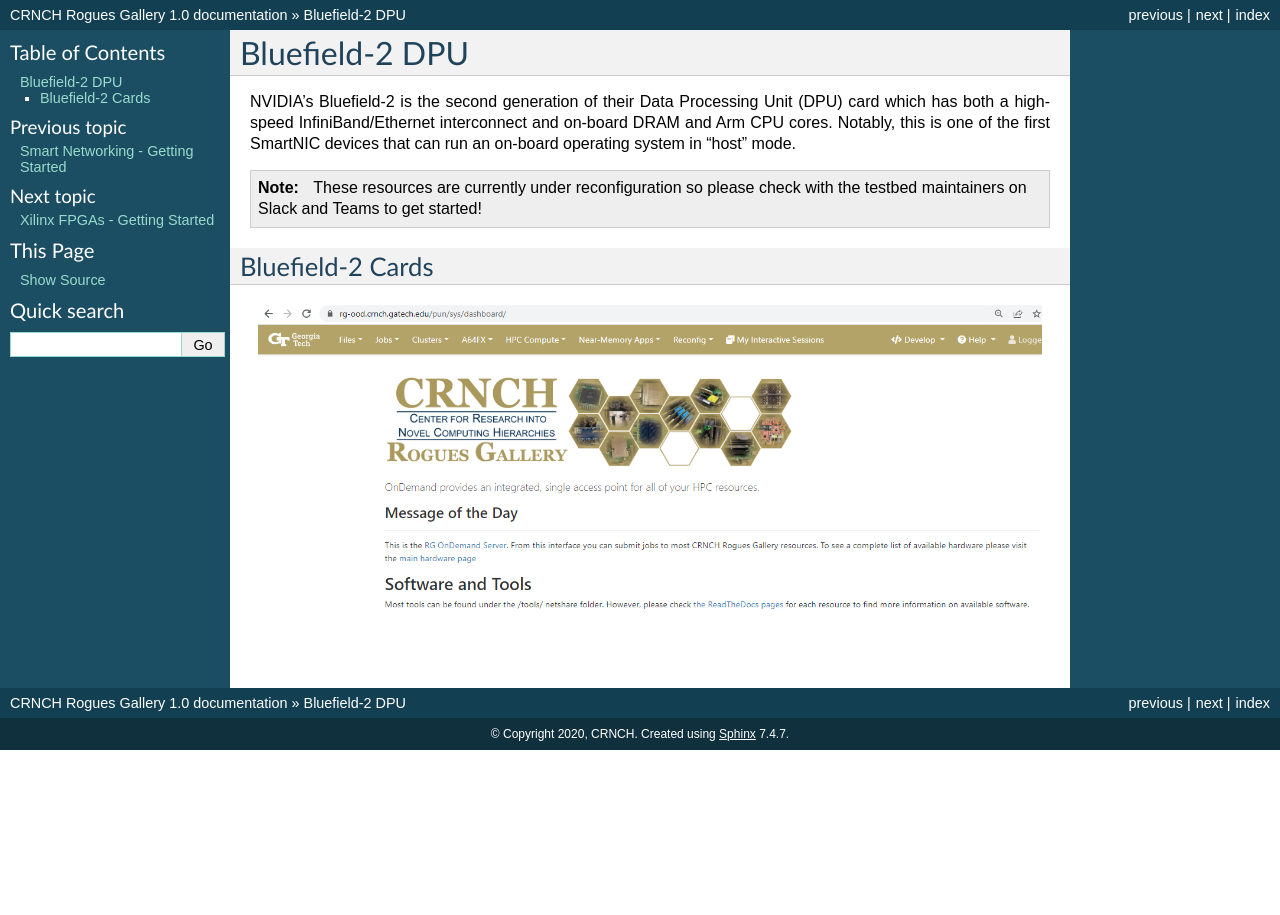
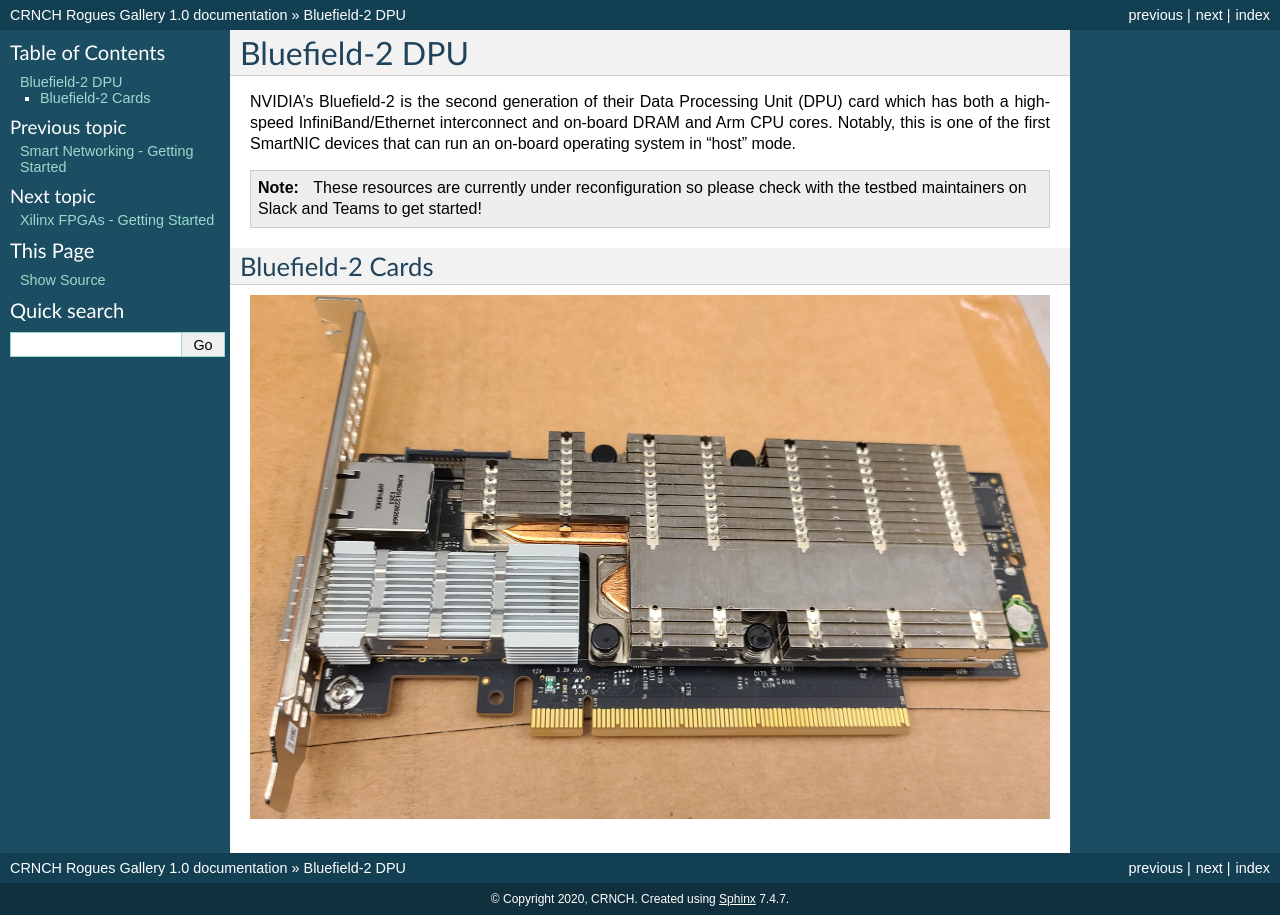
Before and after one commit to gt-crnch-rg/read-the-docs, a Sphinx documentation site: the page built from docs/networking/bluefield2-dpu.rst, in a window 1280 px wide. Built offline with Sphinx 7.4.7, drawn with Linux system fonts in a browser that asks for light colours; pages that are not in the unit, such as notebooks, are missing from menus.

Commit message:
Update bluefield2-dpu.rst

```diff
--- a/docs/networking/bluefield2-dpu.rst
+++ b/docs/networking/bluefield2-dpu.rst
@@ -11,5 +11,6 @@
 Bluefield-2 Cards
 ------------
 
-.. figure:: ../figures/general/ood/ood_login_page.PNG
+.. image:: ../figures/images/nvidia_bf2_card.png
    :alt: OOD Login
+   :scale: 25
```
